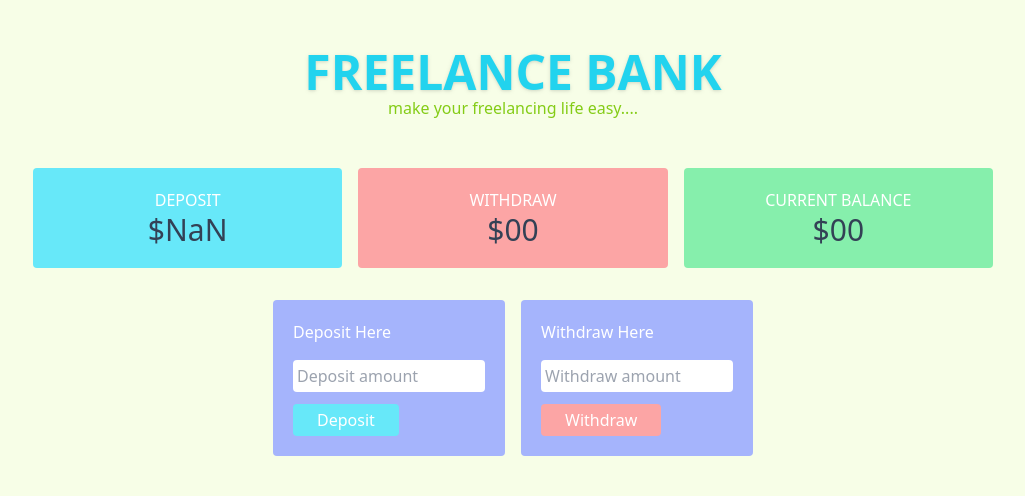
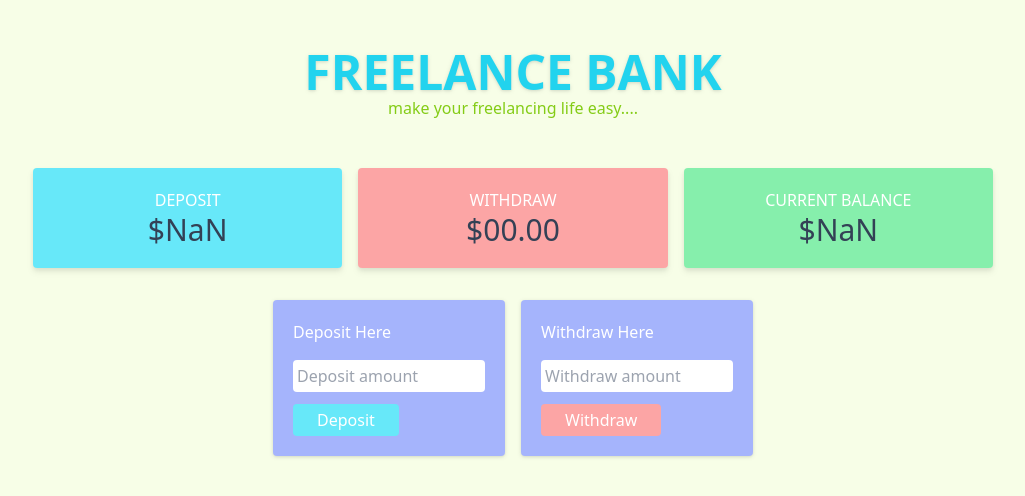
Before and after one commit to theophildio/freelance-bank, a plain HTML site: page bank.html in a window 1280 px wide. Both pictures are taken after a click on the button "Deposit". Shown: the whole page, without its empty margins (127-1152 px from the left). Drawn offline with nearby package versions, Linux system fonts and the light colour scheme.

Commit message:
Current balance calculation updated

```diff
--- a/bank.html
+++ b/bank.html
@@ -16,29 +16,29 @@
   <main class="w-3/4 mx-auto my-12">
     <!-- Bank Transactions -->
     <section class="grid grid-cols-3 gap-4">
-      <div class="bg-cyan-300 p-5 rounded text-center">
+      <div class="bg-cyan-300 p-5 rounded text-center drop-shadow-md">
         <h4 class="uppercase text-white text-1xl">deposit</h4>
-        <h3 class="text-3xl text-slate-700">$<span id="deposit-total">00</span></h3>
+        <h3 class="text-3xl text-slate-700">$<span id="deposit-total">00.00</span></h3>
       </div>
-      <div class="bg-red-300 p-5 rounded text-center">
+      <div class="bg-red-300 p-5 rounded text-center drop-shadow-md">
         <h4 class="uppercase text-white text-1xl">withdraw</h4>
-        <h3 class="text-3xl text-slate-700">$<span id="deposit-amount">00</span></h3>
+        <h3 class="text-3xl text-slate-700">$<span id="withdraw-amount">00.00</span></h3>
       </div>
-      <div class="bg-green-300 p-5 rounded text-center">
+      <div class="bg-green-300 p-5 rounded text-center drop-shadow-md">
         <h4 class="uppercase text-white text-1xl">current balance</h4>
-        <h3 class="text-3xl text-slate-700">$<span id="deposit-amount">00</span></h3>
+        <h3 class="text-3xl text-slate-700">$<span id="current-amount">1900.00</span></h3>
       </div>
     </section>
     <!-- Deposit and Withdraw Forms -->
     <section class="grid grid-cols-2 gap-4 mt-8 w-1/2 mx-auto">
       <!-- Deposit Form -->
-      <div class="bg-indigo-300 p-5 rounded">
+      <div class="bg-indigo-300 p-5 rounded drop-shadow">
         <h3 class="capitalize mb-4 text-white">deposit here</h3>
         <input id="deposit-input" type="text" placeholder="Deposit amount" class="w-full p-1 rounded">
         <button id="deposit-button" class="mt-3 bg-cyan-300 text-white py-1 px-6 capitalize rounded">deposit</button>
       </div>
       <!-- Withdraw Form -->
-      <div class="bg-indigo-300 p-5 rounded">
+      <div class="bg-indigo-300 p-5 rounded drop-shadow">
         <h3 class="capitalize mb-4 text-white">withdraw here</h3>
         <input id="withdraw-input" type="text" placeholder="Withdraw amount" class="w-full p-1 rounded">
         <button id="withdraw-button" class="mt-3 bg-red-300 text-white py-1 px-6 capitalize rounded">withdraw</button>
--- a/js/banking.js
+++ b/js/banking.js
@@ -1,11 +1,20 @@
+// Deposit caculation
 document.getElementById('deposit-button').addEventListener('click', function() {
   const depositField = document.getElementById('deposit-input');
   const depositAmount = parseFloat(depositField.value);
   const depositTotal = document.getElementById('deposit-total');
   const currentDepositBalance = depositTotal.innerText;
-  const convertCurrentDepositBalance = parseFloat(currentDepositBalance);
-  const updateDepositBalance = convertCurrentDepositBalance + depositAmount;
+  const newCurrentDepositBalance = parseFloat(currentDepositBalance);
+  const updateDepositBalance = newCurrentDepositBalance + depositAmount;
   depositTotal.innerText = updateDepositBalance;
   // clear deposit field
   depositField.value = '';
+  // Add deposit to current balance
+  const mainBalance = document.getElementById('current-amount');
+  const mainBalanceTotal = mainBalance.innerText;
+  const newMainBalanceTotal = parseFloat(mainBalanceTotal);
+  const updateNewMainBalance = newMainBalanceTotal + depositAmount;
+  mainBalance.innerText = updateNewMainBalance;
 });
+
+// Withdraw calculation
```
